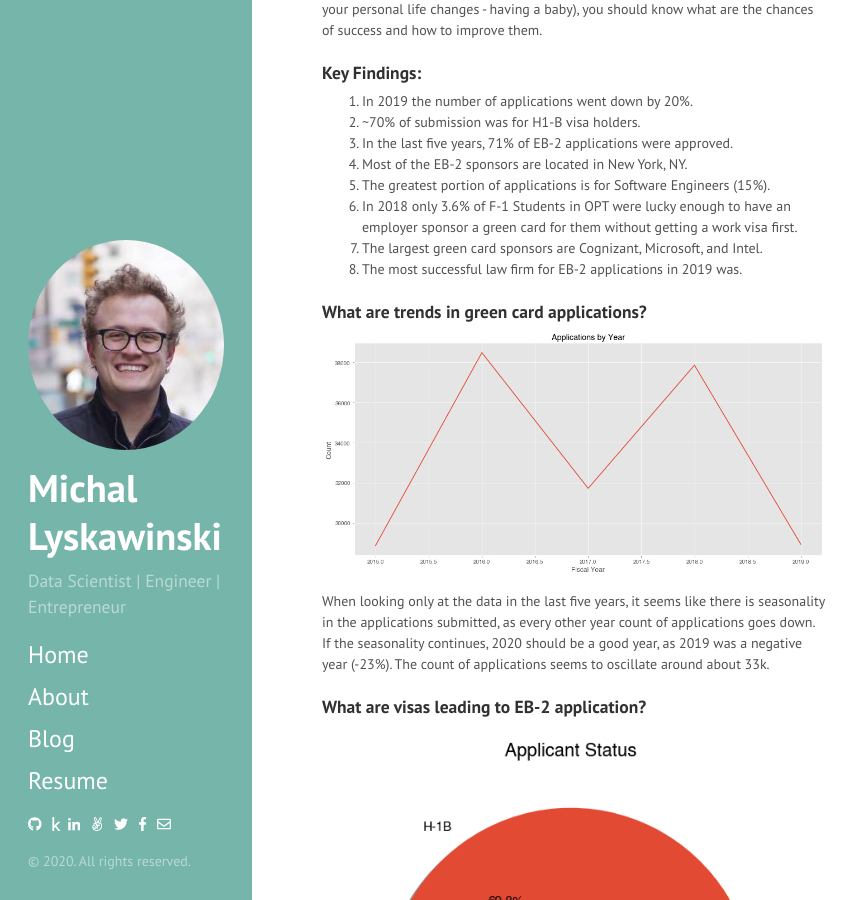
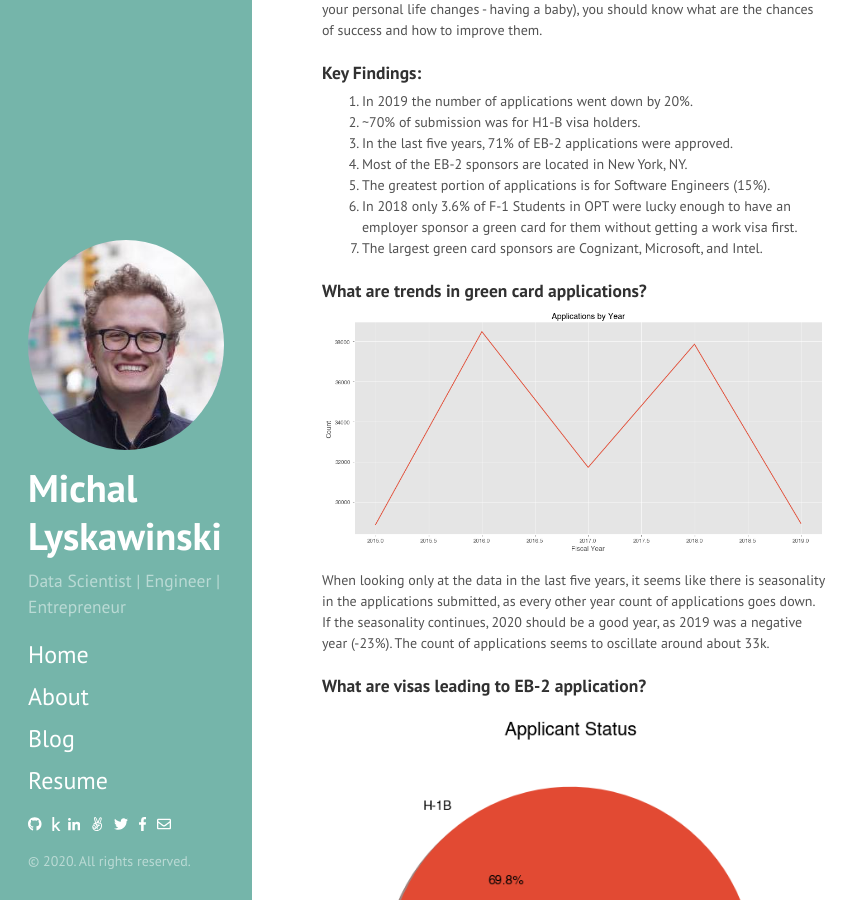
Before and after one commit to Michalos88/michallyskawinski.github.io, a Jekyll site: the page built from blog/2019/12/gc_app.md, in a window 1280 px wide and 900 px high, scrolled down 792 px. Shown: the whole window, without its empty margins (0-860 px from the left). Built offline with Jekyll 4.4.1, drawn with Linux system fonts in a browser that asks for light colours.

Commit message:
* Minor bugs fixes

```diff
--- a/blog/2019/12/gc_app.md
+++ b/blog/2019/12/gc_app.md
@@ -14,12 +14,11 @@ Given that, It's actually quite hard to find an employer willing to support your
 ### Key Findings:
 1. In 2019 the number of applications went down by 20%.
 2. ~70% of submission was for H1-B visa holders.
-2. In the last five years, 71% of EB-2 applications were approved.
-3. Most of the EB-2 sponsors are located in New York, NY.
-4. The greatest portion of applications is for Software Engineers (15%).
-5. In 2018 only 3.6% of F-1 Students in OPT  were lucky enough to have an employer sponsor a green card for them without getting a work visa first.
-6. The largest green card sponsors are Cognizant, Microsoft, and Intel.
-7. The most successful law firm for EB-2 applications in 2019 was.
+3. In the last five years, 71% of EB-2 applications were approved.
+4. Most of the EB-2 sponsors are located in New York, NY.
+5. The greatest portion of applications is for Software Engineers (15%).
+6. In 2018 only 3.6% of F-1 Students in OPT  were lucky enough to have an employer sponsor a green card for them without getting a work visa first.
+7. The largest green card sponsors are Cognizant, Microsoft, and Intel.
 
 ### What are trends in green card applications?
 <img src="/public/pics/blog/get_lucky/trend_plot.png">
```
